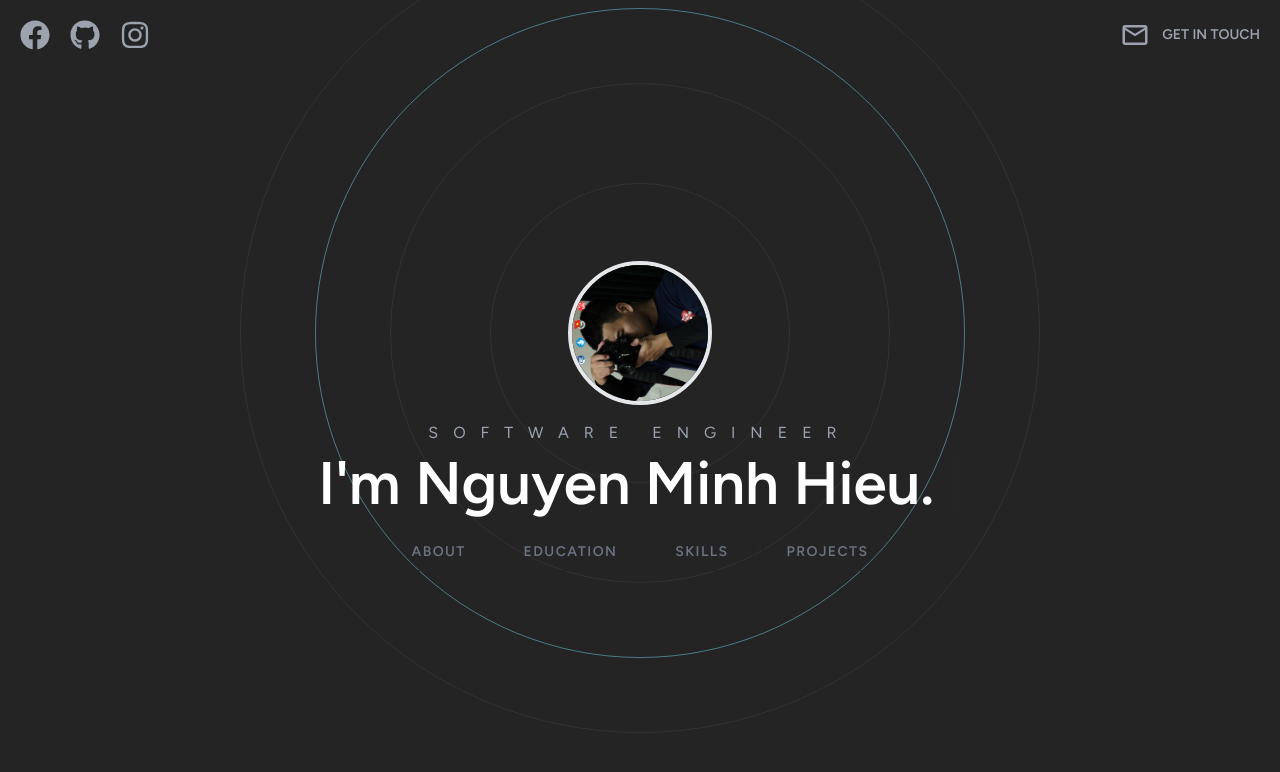
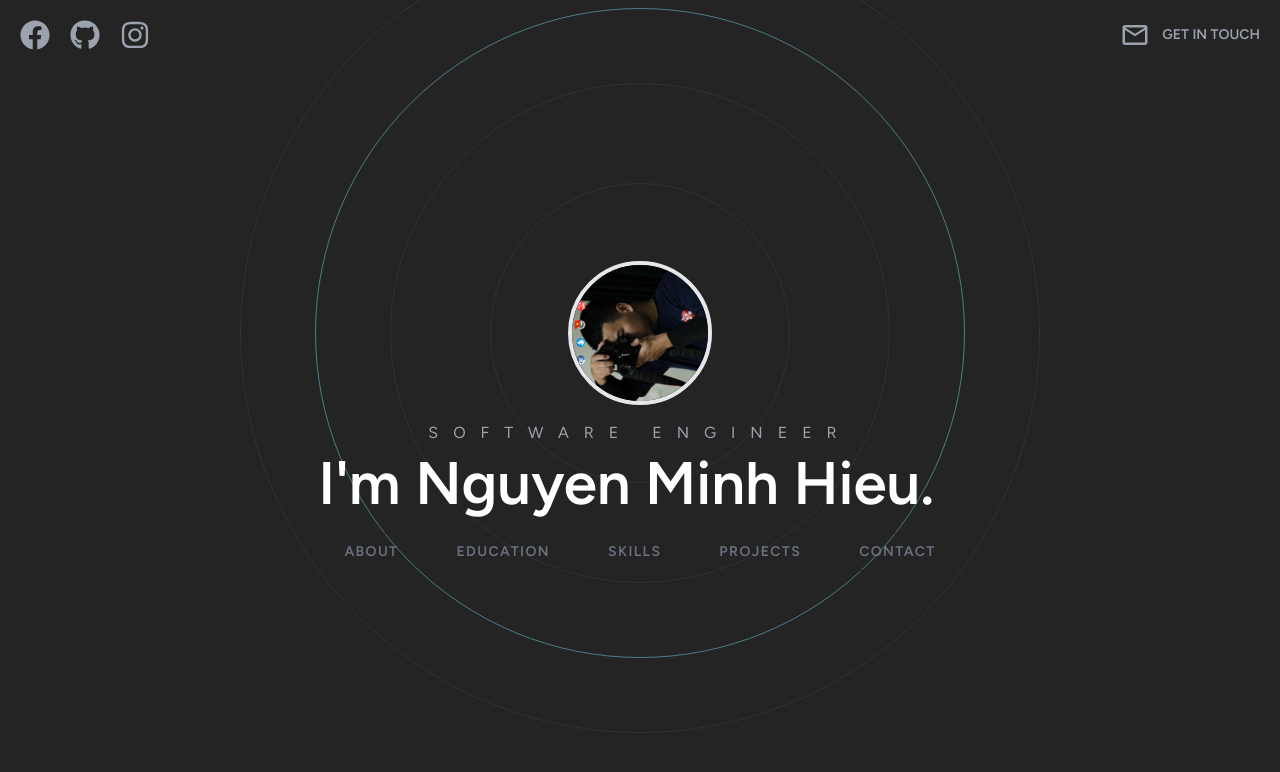
Before and after one commit to hieunmh/hieunmhProfile, a Next.js app: page / in a window 1280 px wide. Shown: the top 772 px of the page. Built offline with nearby package versions, Linux system fonts and the light colour scheme.

Commit message:
contact form

```diff
--- a/app/globals.css
+++ b/app/globals.css
@@ -4,10 +4,12 @@
 
 @layer components {
   .heroButton {
-    @apply px-6 py-2 mx-1 my-1 sm:my-0 border border-[#242424] rounded-full uppercase text-sm tracking-widest text-gray-500 transition-all hover:border hover:border-solid hover:border-[#5c9ead]/40 hover:text-[#5c9ead]/40;
+    @apply px-6 py-2 mx-1 my-1 sm:my-0 border border-[#242424] rounded-full uppercase text-sm tracking-widest
+    text-gray-500 transition-all hover:border hover:border-solid hover:border-[#5c9ead]/40 hover:text-[#5c9ead]/40;
   }
   .contactInput {
-    @apply outline-none bg-slate-400/10 rounded-sm border-b px-6 py-4 border-[#242424] text-gray-500 placeholder-gray-500 transition-all focus:border-[#5c9ead] focus:text-[#F5c9ead]
+    @apply outline-none bg-slate-400/10 rounded-sm border-b px-6 py-4 border-[#242424] text-gray-500
+    placeholder-gray-500 transition-all focus:border-[#5c9ead] focus:text-[#5c9ead]
   }
 }
 
--- a/app/page.tsx
+++ b/app/page.tsx
@@ -1,4 +1,5 @@
 import About from '@/components/About/About';
+import Contact from '@/components/Contact/Contact';
 import Education from '@/components/Education/Education';
 import Header from '@/components/Header';
 import Hero from '@/components/Hero/Hero';
@@ -22,7 +23,7 @@ export default function Home() {
     { name: 'typescript', imageURL: '/skills/ts.png', proficiency: '50' },
   ]
   return (
-    <div className='bg-[#242424] text-white h-screen snap-y snap-mandatory overflow-y-scroll z-0'>
+    <div className='bg-[#242424] text-white h-screen snap-y snap-mandatory overflow-y-scroll z-0 scroll-smooth'>
       <Header />
 
       <section id='hero' className='snap-start'>
@@ -45,6 +46,9 @@ export default function Home() {
         <Projects />
       </section>
 
+      <section id='contact' className='snap-center'>
+        <Contact />
+      </section>
     </div>
   )
 }
--- /dev/null
+++ b/components/Contact/Contact.tsx
@@ -0,0 +1,34 @@
+import React from 'react';
+
+export default function Contact() {
+  return (
+    <div className='h-screen flex relative flex-col text-center md:text-left
+      md:flex-row max-w-7xl px-10 justify-evenly mx-auto items-center'
+    >
+      <h3 className=' absolute top-24 uppercase tracking-[20px] text-gray-500 text-2xl'>Contact</h3>
+
+      <div className='flex flex-col space-y-10'>
+        <h4 className='text-2xl text-gray-500 font-semibold text-center uppercase tracking-[5px]'>
+          reach out to <span className='decoration-[#5c9ead] underline text-[#5c9ead] cursor-pointer'>me</span> if you want.
+        </h4>
+
+        <form className='flex flex-col space-y-2 w-fit mx-auto'>
+          <div className='flex space-x-2 w-fit'>
+            <input type="text" placeholder='name' className='contactInput font-semibold' />
+            <input type="email" placeholder='email' className='contactInput font-semibold' />
+          </div>
+          <input type="text" placeholder='subject' className='contactInput font-semibold' />
+
+          <textarea placeholder='message'
+            className='contactInput font-semibold resize-none focus:resize-y overflow-hidden'>
+
+          </textarea>
+
+          <button className='bg-[#5c9ead] py-5 px-10 rounded-md text-black uppercase tracking-[5px] font-bold text-lg'>
+            submit
+          </button>
+        </form>
+      </div>
+    </div>
+  )
+}
--- a/components/Hero/Hero.tsx
+++ b/components/Hero/Hero.tsx
@@ -57,6 +57,9 @@ export default function Hero() {
           <Link href={'#projects'}>
             <button className='heroButton'>Projects</button>
           </Link>
+          <Link href={'#contact'}>
+            <button className='heroButton'>Contact</button>
+          </Link>
         </div>
       </motion.div>
     </div>
```
